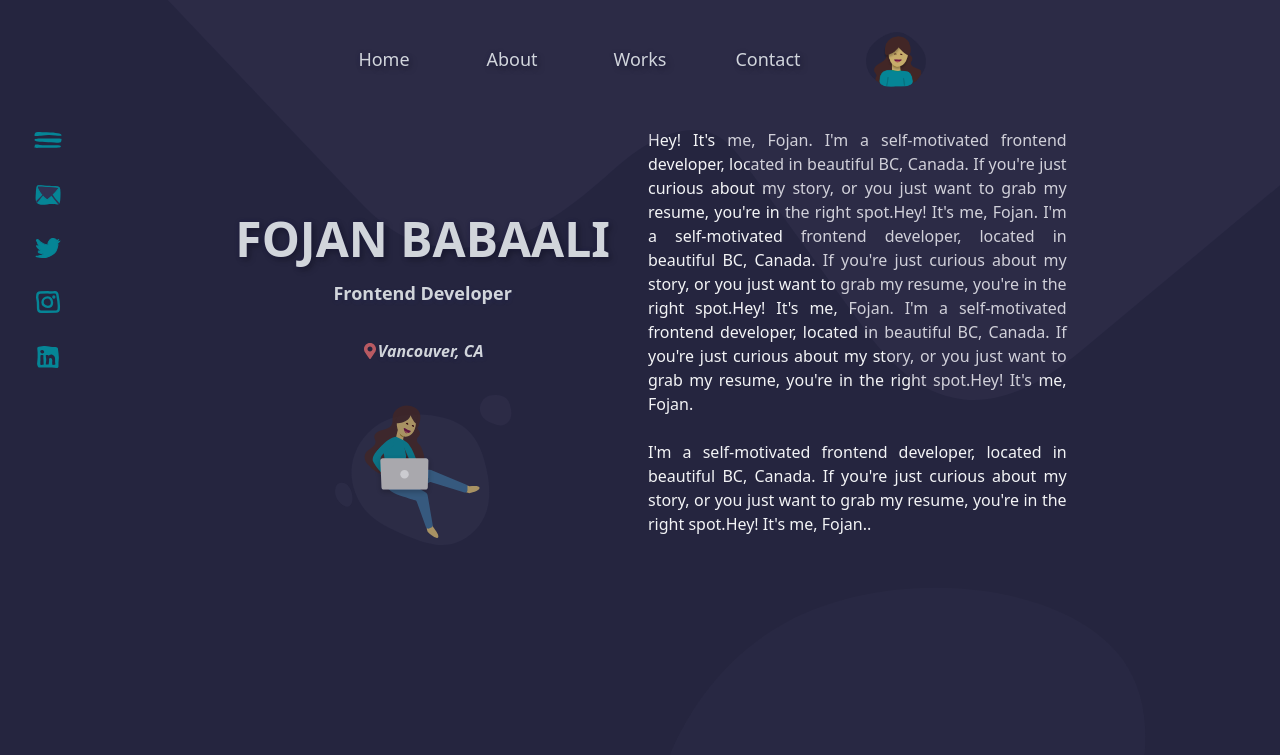
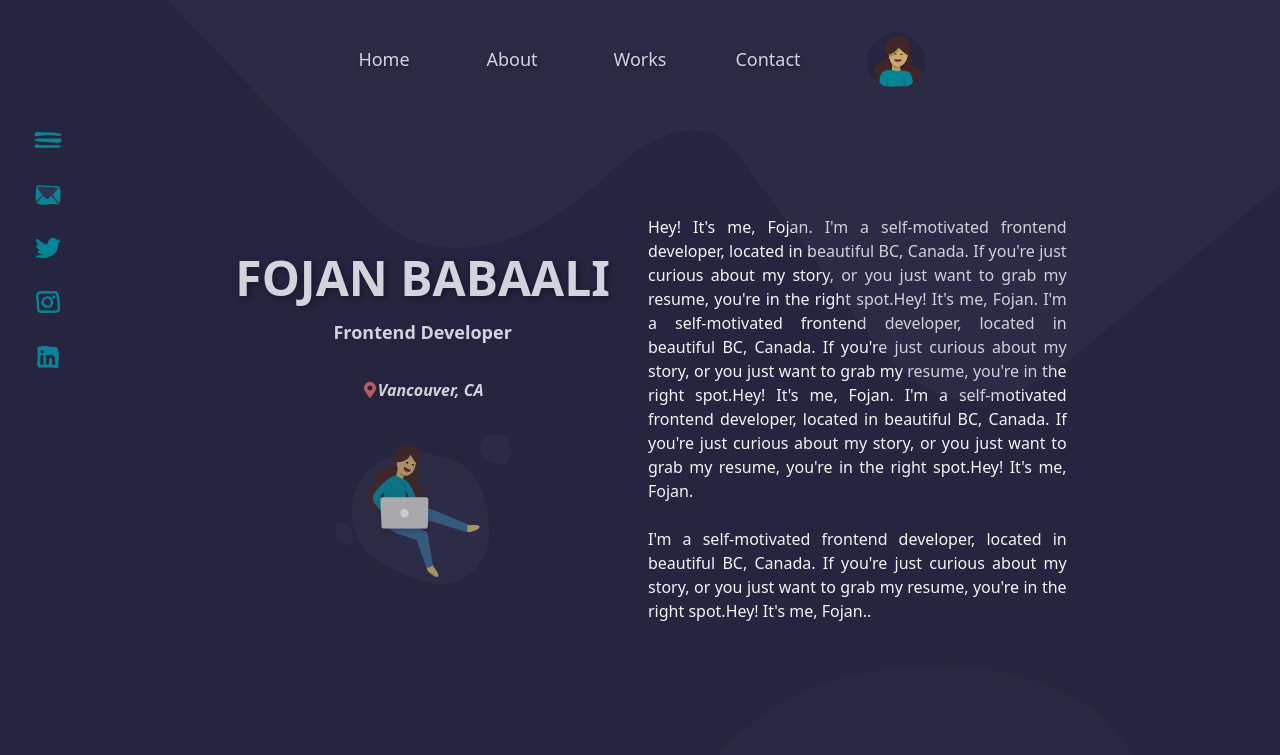
Before and after one commit to fojanb/Fojan-Portfolio, a React (Create React App) app: page / in a window 1280 px wide. Shown: the top 755 px of the page. Built offline with nearby package versions, Linux system fonts and the light colour scheme.

Commit message:
Adjusting grid layout in About

```diff
--- a/src/components/About/About.js
+++ b/src/components/About/About.js
@@ -13,7 +13,7 @@ const About = () => {
   };
   return (
     <div>
-      <div className="grid grid-rows-1 grid-cols-2 text-gray-300 w-8/12 m-auto py-24 sm:grid-cols-1 sm:gap-4 md:grid-cols-1 md:gap-4 lg:gap-8 lg:grid-cols-1 lg:w-3/6">
+      <div className="grid grid-rows-1 grid-cols-2 text-gray-300 w-2/3 m-auto pt-14 pb-32 sm:grid-cols-1 sm:gap-4 md:grid-cols-1 md:gap-4 lg:gap-8 lg:grid-cols-1 lg:w-3/6">
         <p className="bg-blob4 bg-contain bg-center bg-no-repeat flex justify-center items-center text-center text-gray-300 text-shadow-lg font-bold text-3xl p-20 z-20 sm:bg-secondary sm:rounded-2xl sm:p-2 sm:text-sm sm:bg-none md:bg-secondary md:rounded-2xl md:p-2 md:text-xl md:bg-none lg:text-xl">
           About Fojan
         </p>
--- a/src/components/Home/Home.js
+++ b/src/components/Home/Home.js
@@ -9,9 +9,9 @@ const joinHandler = () => {
 };
 const Home = () => {
   return (
-    <div className="grid grid-rows-1 grid-cols-2 w-2/3 justify-center items-center m-0 m-auto gap-4 lg:grid-cols-1 md:px-14 sm:px-8 sm:m-auto md:mb-28 lg:gap-8">
-      <div className="flex flex-col text-5xl text-gray-300 font-bold pt-24 lg:text-4xl md:text-3xl md:pt-14 galaxy:text-3xl sm:text-xl sm:m-auto sm:justify-center sm:items-center">
-        <h1 className="m-auto z-20 text-shadow-lg sm:text-2xl sm:text-center">
+    <div className="grid grid-rows-1 grid-cols-2 w-2/3 pt-24 justify-center items-center m-0 m-auto gap-4 lg:grid-cols-1 md:px-14 sm:px-8 sm:m-auto md:mb-28 lg:gap-8">
+      <div className="flex flex-col text-5xl text-gray-300 font-bold lg:text-4xl md:text-3xl md:pt-14 galaxy:text-3xl sm:text-xl sm:m-auto sm:justify-center sm:items-center">
+        <h1 className="m-auto z-20 text-shadow-lg md:text-2xl sm:text-2xl sm:text-center">
           FOJAN BABAALI
         </h1>
         <p className="text-lg text-center z-20 text-shadow-md py-4 sm:text-lg">
```
